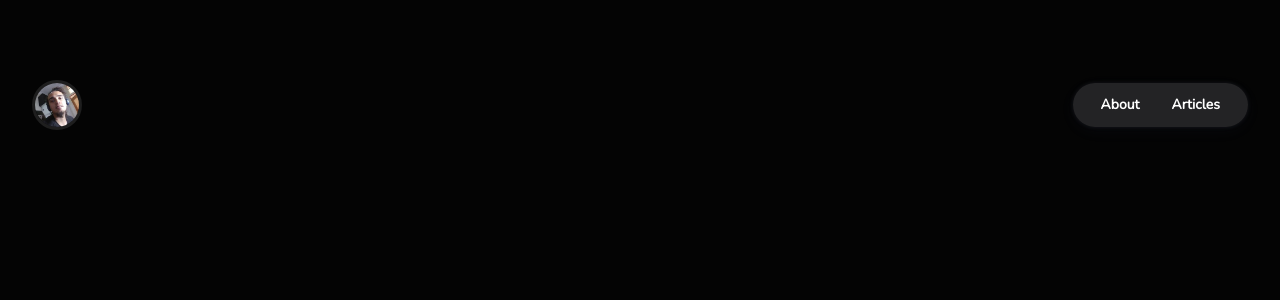
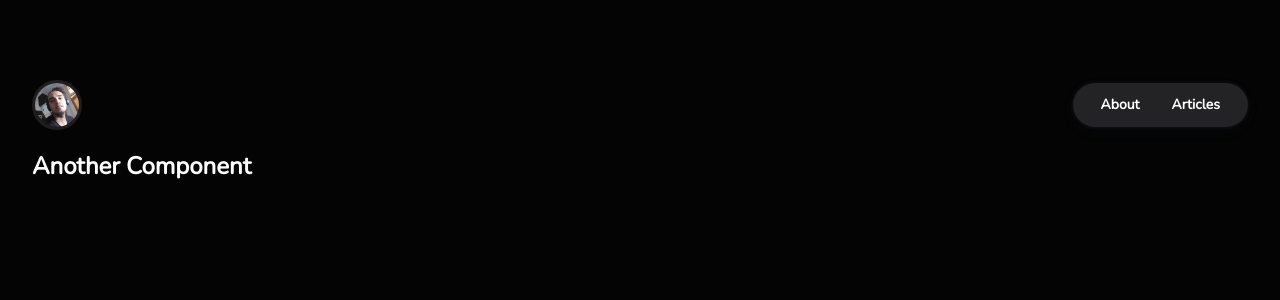
Before and after one commit to danielpizarrotadres/web-site, a React (Create React App) app: page / in a window 1280 px wide. Both pictures are taken after a click on the item "About". Shown: the top 300 px of the page. Built offline with nearby package versions, Linux system fonts and the light colour scheme.

Commit message:
:construction: Work in progress

```diff
--- a/src/App.js
+++ b/src/App.js
@@ -606,7 +606,11 @@ const App = () => {
                 {   /* The following main container should be isolated as a component. **/}
 
                 <div className={aux ? classes.FadeIn : classes.FadeOut}>
-                    {aux ? home() : about()}
+                    {aux && home()}
+                </div>
+
+                <div className={aux ? classes.FadeOut : classes.FadeIn}>
+                    {!aux && about()}
                 </div>
 
                 {   /*********************** Main End *****************/}
```
